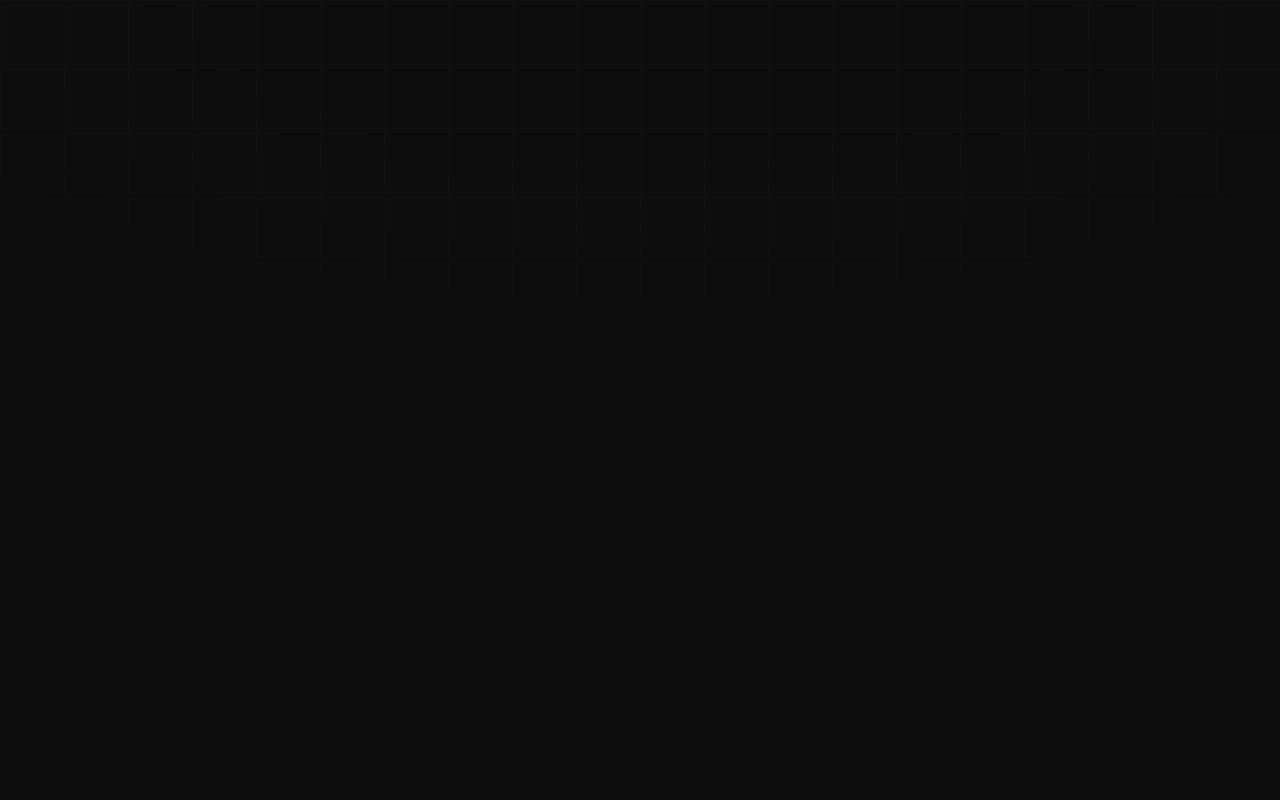
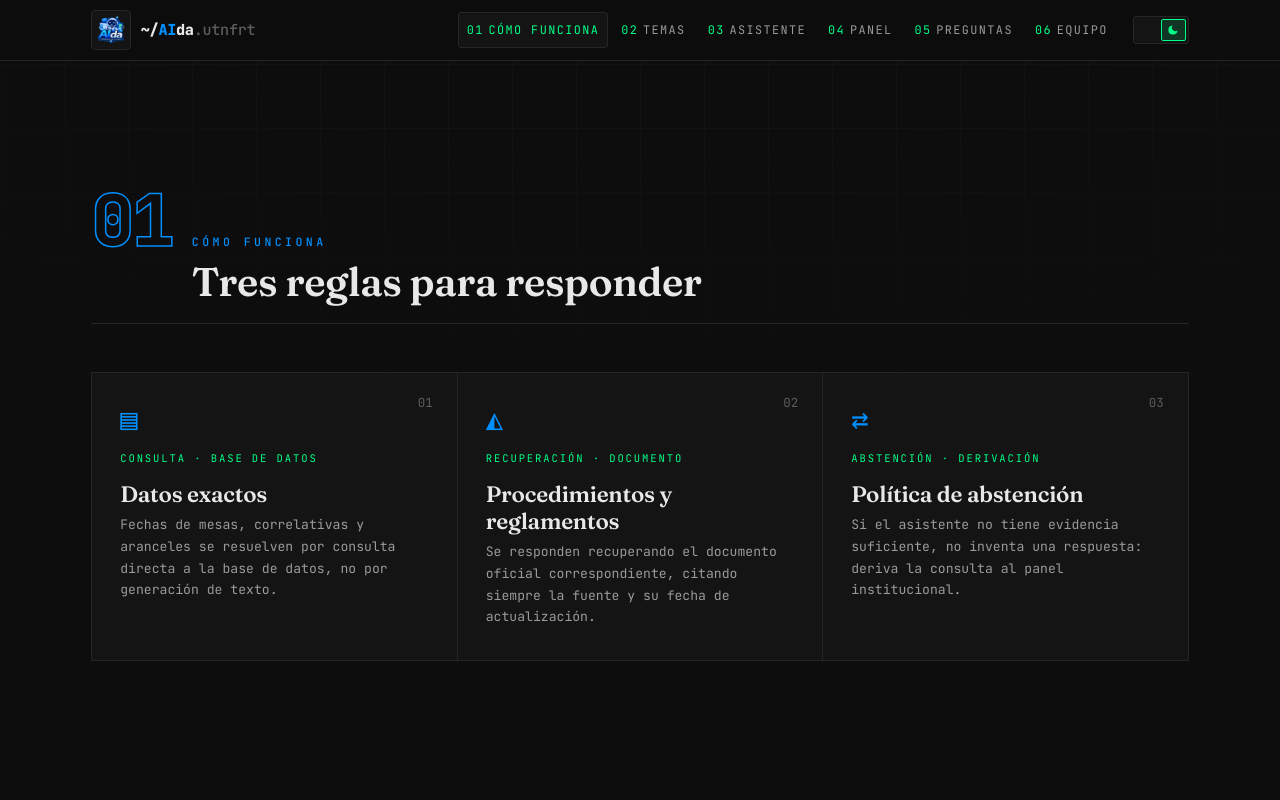
Before and after one commit to JuanDiaz26/aida-frontend, a React (Vite) app: page /como-funciona in a window 1280 px wide. Before the commit this address had no page. Shown: the top 800 px of the page. Built offline with nearby package versions, Linux system fonts and the light colour scheme.

Commit message:
feat: crear la página Cómo funciona

```diff
--- a/src/App.jsx
+++ b/src/App.jsx
@@ -1,6 +1,7 @@
 import { useEffect, useState } from 'react'
 import { Route, Routes } from 'react-router-dom'
 import Layout from './components/Layout.jsx'
+import ComoFunciona from './pages/ComoFunciona.jsx'
 import Inicio from './pages/Inicio.jsx'
 
 const CLAVE_TEMA = 'aida-tema'
@@ -25,6 +26,7 @@ function App() {
     <Routes>
       <Route element={<Layout tema={tema} onCambiarTema={cambiarTema} />}>
         <Route index element={<Inicio />} />
+        <Route path="como-funciona" element={<ComoFunciona />} />
       </Route>
     </Routes>
   )
--- /dev/null
+++ b/src/data/reglas.js
@@ -0,0 +1,23 @@
+export const reglas = [
+  {
+    glifo: '▤',
+    etiqueta: 'Consulta · Base de datos',
+    titulo: 'Datos exactos',
+    texto:
+      'Fechas de mesas, correlativas y aranceles se resuelven por consulta directa a la base de datos, no por generación de texto.',
+  },
+  {
+    glifo: '◭',
+    etiqueta: 'Recuperación · Documento',
+    titulo: 'Procedimientos y reglamentos',
+    texto:
+      'Se responden recuperando el documento oficial correspondiente, citando siempre la fuente y su fecha de actualización.',
+  },
+  {
+    glifo: '⇄',
+    etiqueta: 'Abstención · Derivación',
+    titulo: 'Política de abstención',
+    texto:
+      'Si el asistente no tiene evidencia suficiente, no inventa una respuesta: deriva la consulta al panel institucional.',
+  },
+]
--- /dev/null
+++ b/src/pages/ComoFunciona.jsx
@@ -0,0 +1,17 @@
+import { Container } from 'react-bootstrap'
+import EncabezadoSeccion from '../components/EncabezadoSeccion.jsx'
+import GrillaTarjetas from '../components/GrillaTarjetas.jsx'
+import { reglas } from '../data/reglas.js'
+
+function ComoFunciona() {
+  return (
+    <section className="section-pad">
+      <Container>
+        <EncabezadoSeccion numero="01" kicker="Cómo funciona" titulo="Tres reglas para responder" />
+        <GrillaTarjetas items={reglas} className="aparecer d1" />
+      </Container>
+    </section>
+  )
+}
+
+export default ComoFunciona
```
